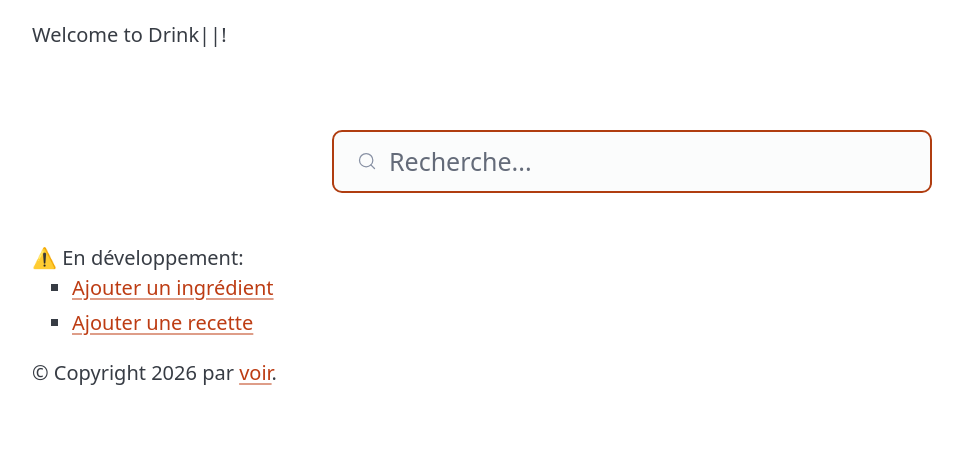
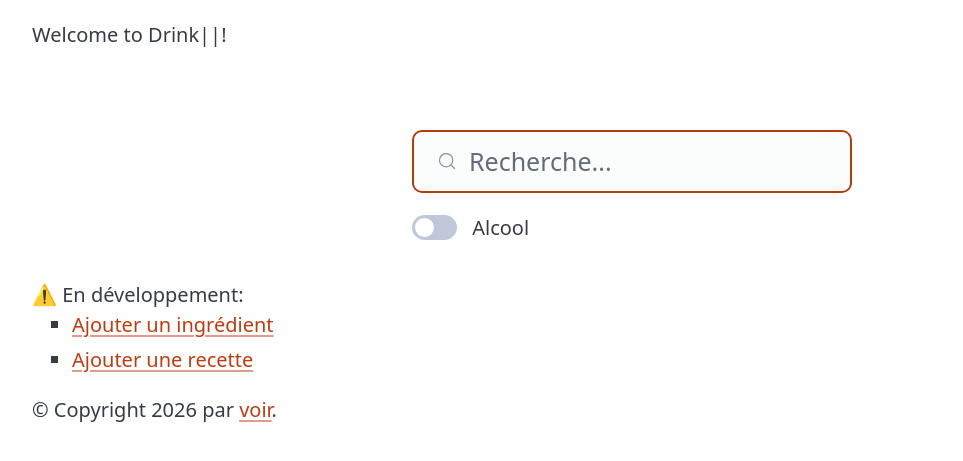
Before and after one commit to Bolmog1/DrinkOrNot, a Flask app: page / in a window 1280 px wide. Shown: the part 70-531 px from the top of the page, without its empty margins (8-971 px from the left). Run offline with Flask 3, Linux system fonts and the light colour scheme.

Commit message:
Ajout filtre alcool frontend TODO: implémenter fonctionnalité côté backend.

```diff
--- a/templates/searchbar.html
+++ b/templates/searchbar.html
@@ -4,6 +4,7 @@
         display: flex;
         justify-content: center;
         padding: 1rem 1rem 1.5rem;
+        flex: 1;
     }
 
     /* La barre de recherche elle-même */
@@ -27,11 +28,18 @@
     }
 </style>
 <form method="get" action="/recherche" class="search-container">
+    <div>
         <input
                 name="q"
                 type="search"
                 aria-label="Rechercher…"
                 class="search-input"
                 placeholder="Recherche..."
+                style="width: 100%;"
         >
+        <label>
+            <input name="alcool" type="checkbox" role="switch" />
+            Alcool
+        </label>
+    </div>
 </form>
```
Lines whose indentation alone changed are shown as unchanged.
